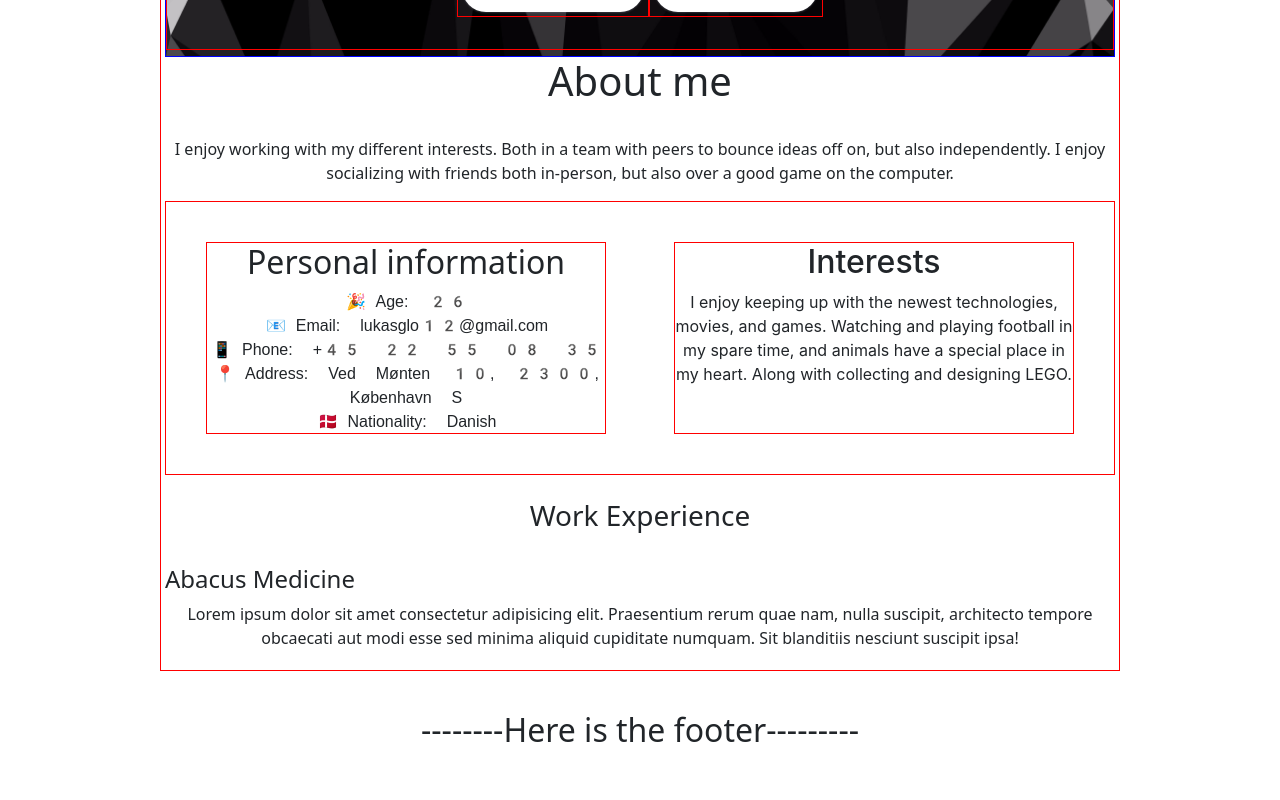
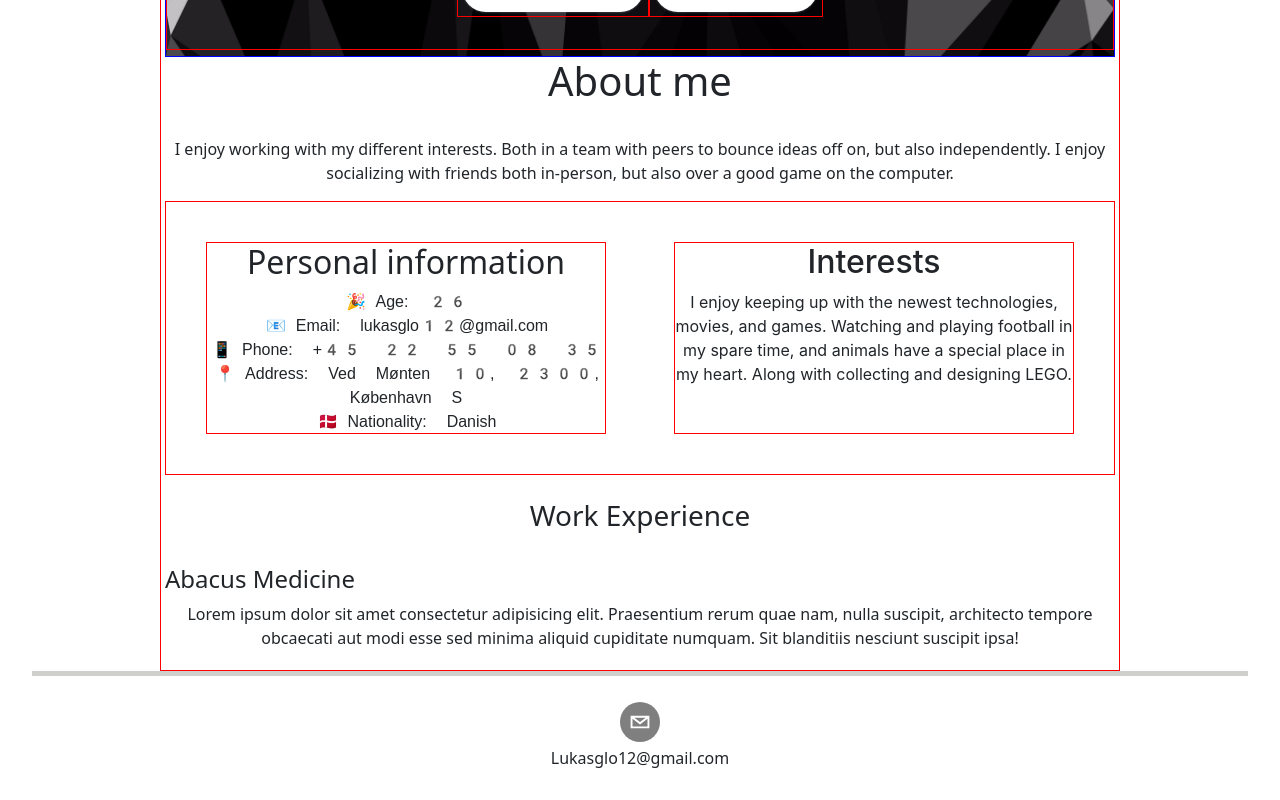
Before and after one commit to lubrozz/lukas-portfolio, a React (Vite) app: page /#/ in a window 1280 px wide. Shown: the part 607-1407 px from the top of the page. Before the commit the page ends 1358 px from the top, so only its background shows below. Built offline with nearby package versions, Linux system fonts and the light colour scheme.

Commit message:
Additions to Contact in the footer

```diff
--- a/src/Layout/MainLayout.tsx
+++ b/src/Layout/MainLayout.tsx
@@ -1,5 +1,6 @@
 import React, { ReactNode } from "react";
 import NavBar from "../components/NavBar";
+import Contact from "../components/Contact";
 
 interface Props {
   children: ReactNode;
@@ -21,9 +22,10 @@ const MainLayout = ({ children }: Props) => {
       <hr className="solid-line"></hr>
       <br></br>
       <main className="center-box text-center">{children}</main>
-      <footer className="text-center">
-        <div className="solid-box">
-          <h2>--------Here is the footer---------</h2>
+      <hr className="solid-line"></hr>
+      <footer>
+        <div id="Contact">
+          <Contact />
         </div>
       </footer>
     </div>
--- /dev/null
+++ b/src/components/Contact.tsx
@@ -0,0 +1,17 @@
+import { SocialIcon } from "react-social-icons";
+
+const Contact = () => {
+  return (
+    <>
+      <div className="container-footer">
+        <SocialIcon
+          style={{ height: 40, width: 40, padding: "0.25rem" }}
+          network="email"
+        />
+        <p style={{ padding: "0.25rem" }}>Lukasglo12@gmail.com</p>
+      </div>
+    </>
+  );
+};
+
+export default Contact;
```
